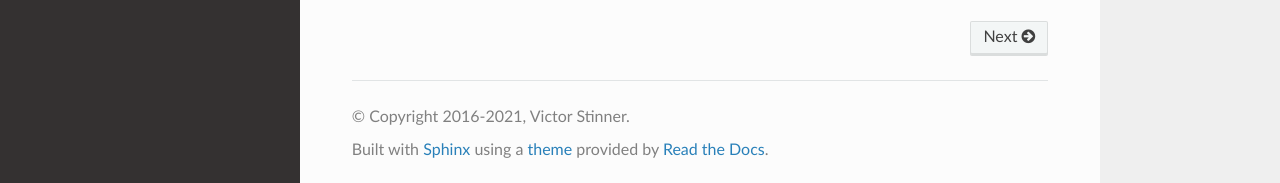
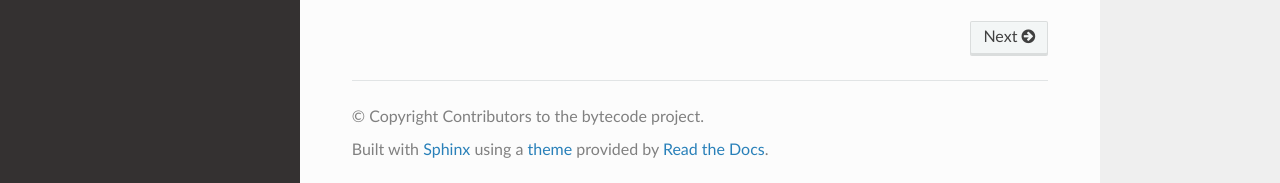
Before and after one commit to MatthieuDartiailh/bytecode, a Sphinx documentation site: the page built from doc/index.rst, in a window 1280 px wide and 900 px high, scrolled down 1837 px. Shown: the part 714-897 px from the top of the window. Built offline with Sphinx 7.4.7 and the Read the Docs theme 2.0.0, drawn with Linux system fonts in a browser that asks for light colours.

Commit message:
Change Copyright to: Contributors to the bytecode project
Sorry, I blindly copied the COPYING file from one of my past project
without paying attention to the copyright line.

See: https://www.linuxfoundation.org/blog/copyright-notices-in-open-source-software-projects/

```diff
--- a/doc/conf.py
+++ b/doc/conf.py
@@ -44,7 +44,7 @@ master_doc = "index"
 
 # General information about the project.
 project = u"bytecode"
-copyright = u"2016-2021, Victor Stinner"
+copyright = u"Contributors to the bytecode project"
 
 # The version info for the project you're documenting, acts as replacement for
 # |version| and |release|, also used in various other places throughout the
```
Also changed, not shown: 1 other file.
